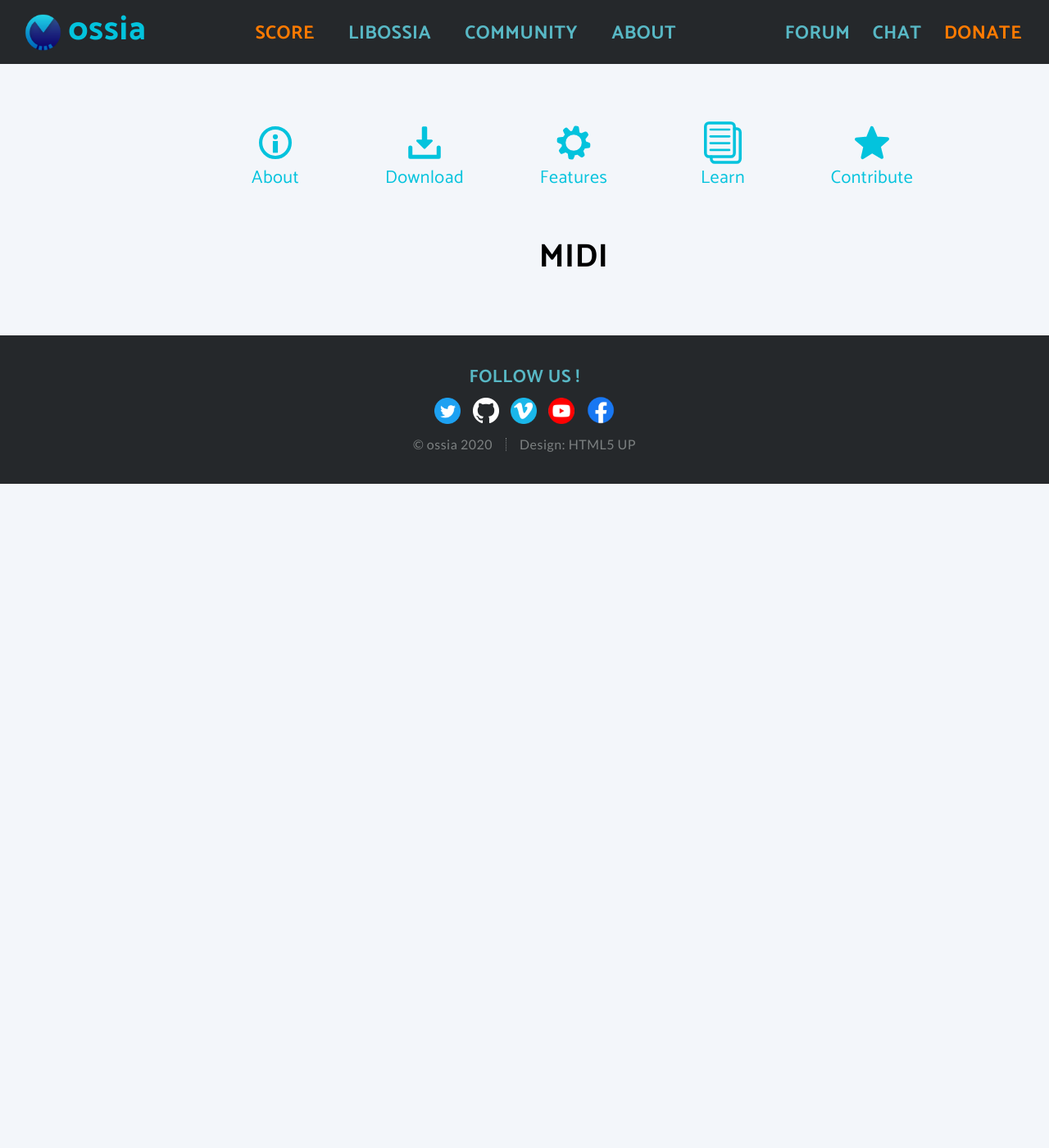
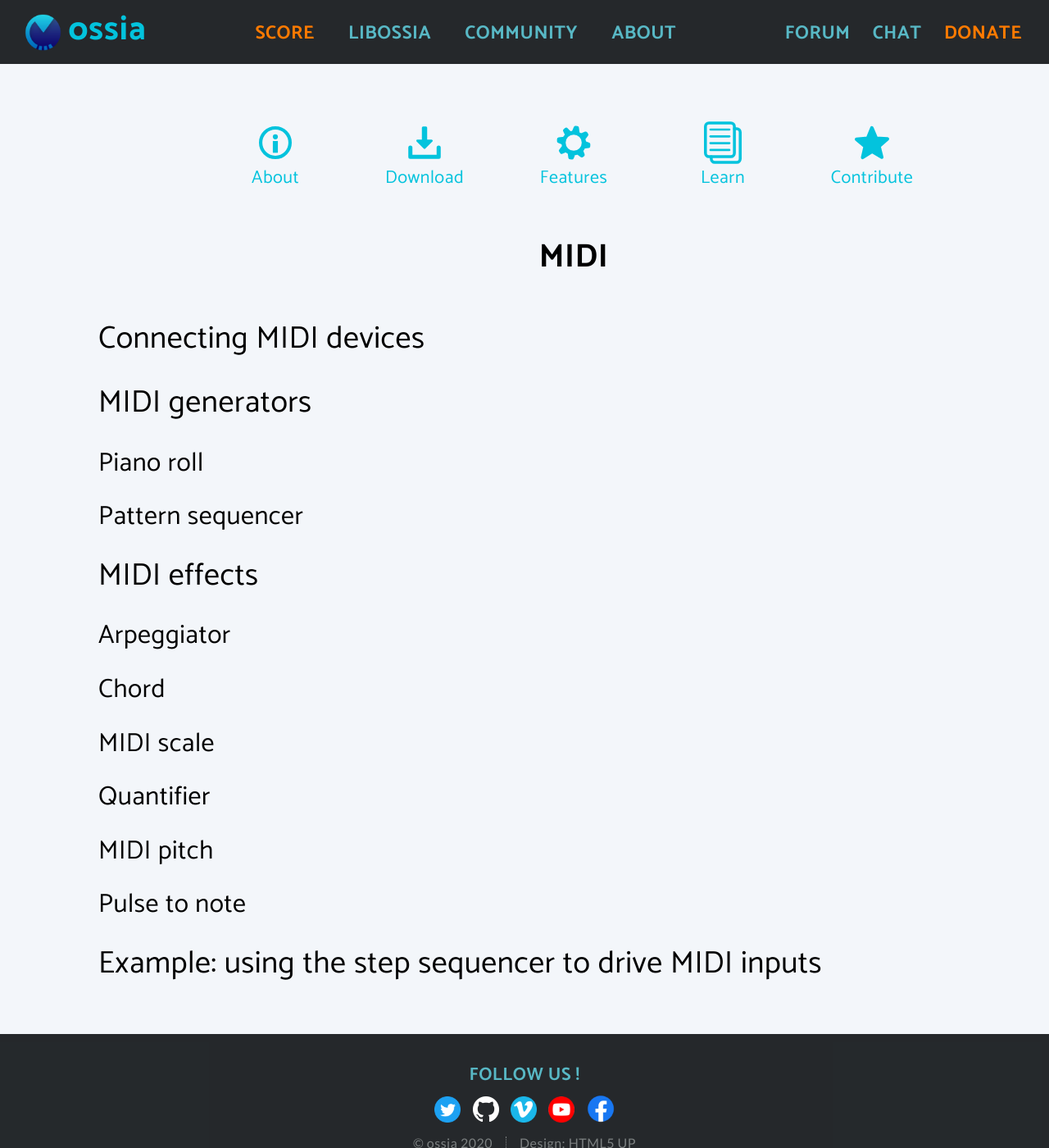
Before and after one commit to thibaudk/ossia.github.io, a Jekyll site: the page built from _score_features/midi-feature.md, in a window 1280 px wide and 1400 px high. Shown: the whole window at 82% size. Built offline with Jekyll 4.4.1, drawn with Linux system fonts in a browser that asks for light colours.

Commit message:
Add new features, fix a bug in js

```diff
--- a/_score_features/midi-feature.md
+++ b/_score_features/midi-feature.md
@@ -11,3 +11,28 @@
 tag: "Audio"
 visible: true
 ---
+
+# Connecting MIDI devices
+
+# MIDI generators
+
+## Piano roll
+
+## Pattern sequencer
+
+
+# MIDI effects
+
+## Arpeggiator
+
+## Chord
+
+## MIDI scale
+
+## Quantifier
+
+## MIDI pitch
+
+## Pulse to note
+
+# Example: using the step sequencer to drive MIDI inputs
```
Also changed, not shown: _score_features/bytebeat.md (added, +26 -0 lines), _score_features/javascript-feature.md (+3 -2 lines), _score_features/jit.md (added, +13 -0 lines), _score_features/looper.md (added, +13 -0 lines), _score_features/remote-control-feature.md (+1 -1 lines), _score_features/texgen.md (added, +33 -0 lines), _score_features/timing.md (+1 -1 lines), assets/features/looper.png (added), assets/features/texgen.png (added).
